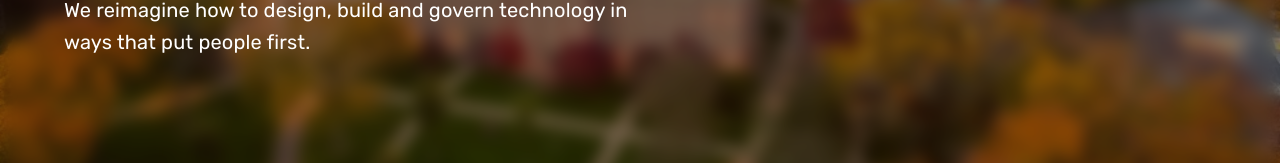
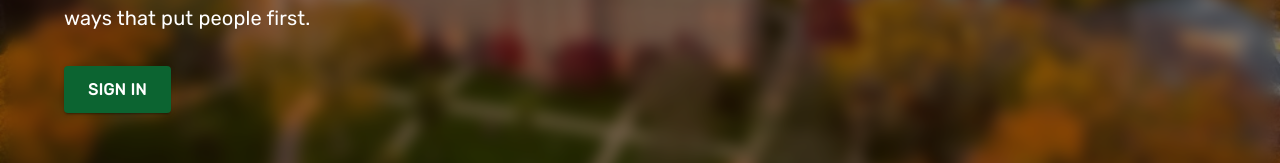
Before and after one commit to Timfon/cntr-webapp, a Next.js app: page / in a window 1280 px wide. Shown: the part 311-474 px from the top of the page. Built offline with nearby package versions, Linux system fonts and the light colour scheme; no server answers.

Commit message:
slightly front tweak

```diff
--- a/src/app/page.tsx
+++ b/src/app/page.tsx
@@ -104,6 +104,8 @@ const teamMembers = [
 
 // Hero Section Component
 function HeroSection() {
+  const router = useRouter();
+
   return (
     <Box
       sx={{
@@ -150,6 +152,24 @@ function HeroSection() {
         >
           We reimagine how to design, build and govern technology in ways that put people first.
         </Typography>
+        <Button
+          variant="contained"
+          onClick={() => router.push('/signin')}
+          sx={{
+            backgroundColor: '#0C6431',
+            color: 'white',
+            px: 3,
+            py: 1.2,
+            fontFamily: 'Rubik',
+            fontSize: '1rem',
+            fontWeight: 'bold',
+            '&:hover': {
+              backgroundColor: '#094d26',
+            },
+          }}
+        >
+          Sign In
+        </Button>
       </Container>
     </Box>
   );
```
